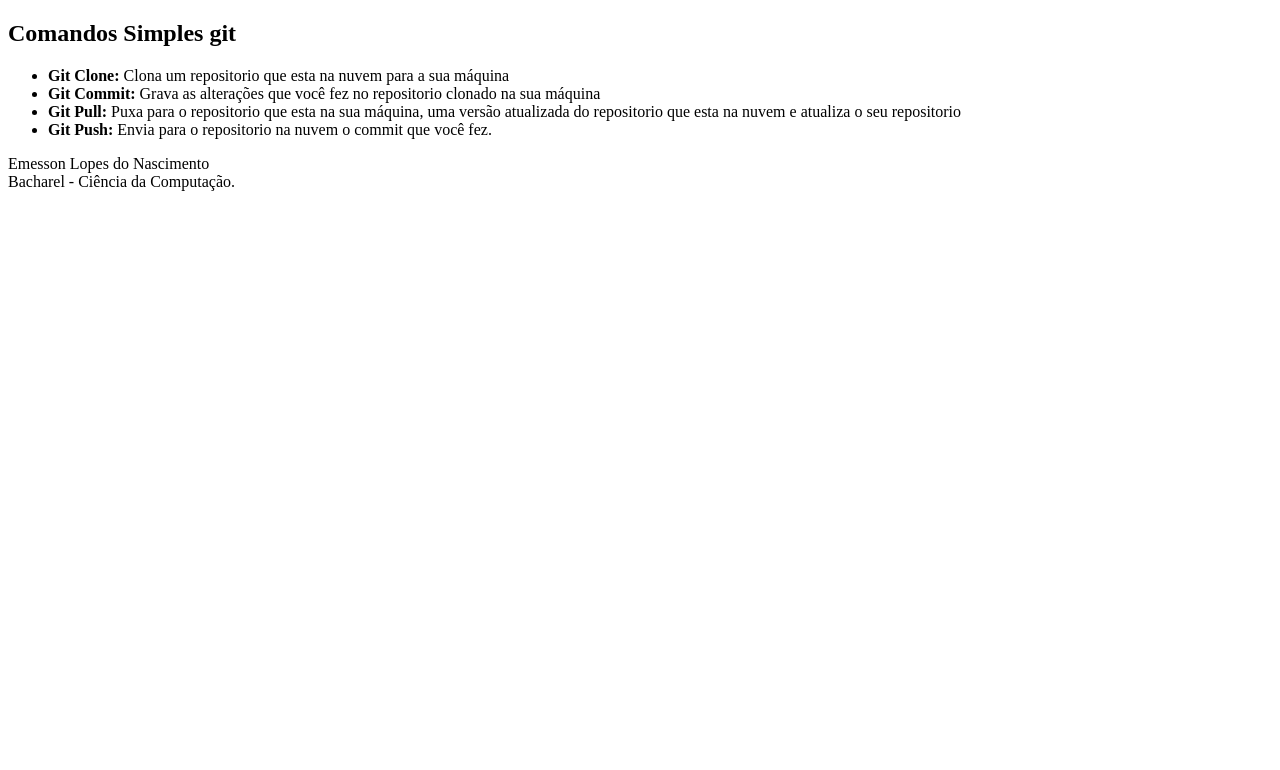
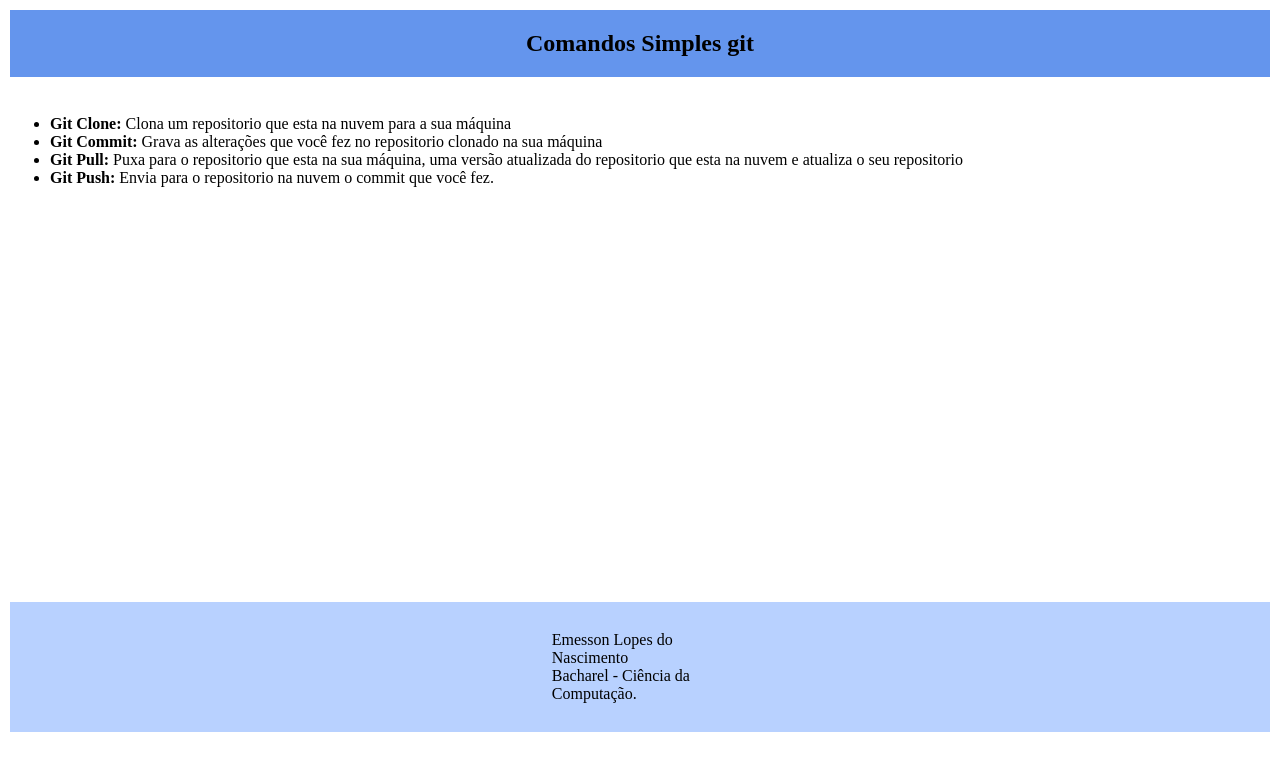
Before and after one commit to eldn2014/DIO-Squadio---Python-Data-Analytics, a plain HTML site: page Versionamento de Código com Git e GitHub/PARTE01.html in a window 1280 px wide. Drawn offline with Linux system fonts and the light colour scheme; files that its build step writes are made by us from their sources; the site is published under a folder, as on GitHub Pages, so addresses that start at the root find nothing.

Commit message:
ajustes do link

```diff
--- a/Versionamento de Código com Git e GitHub/PARTE01.html
+++ b/Versionamento de Código com Git e GitHub/PARTE01.html
@@ -4,8 +4,8 @@
     <meta charset="UTF-8">
     <meta name="viewport" content="width=device-width, initial-scale=1.0">
     <title>Document</title>
-    <link rel="stylesheet" href="/Assets/CSS/Versionamento de Código com Git e GitHub/PARTE01.CSS">
-    <link rel="stylesheet" href="/Assets/CSS/Base_css.css">
+    <link rel="stylesheet" href="Assets/CSS/Versionamento de Código com Git e GitHub/PARTE01.CSS">
+    <link rel="stylesheet" href="Assets/CSS/Base_css.css">
 
 </head>
 
```
Also changed, not shown: index.html (+2 -2 lines).
